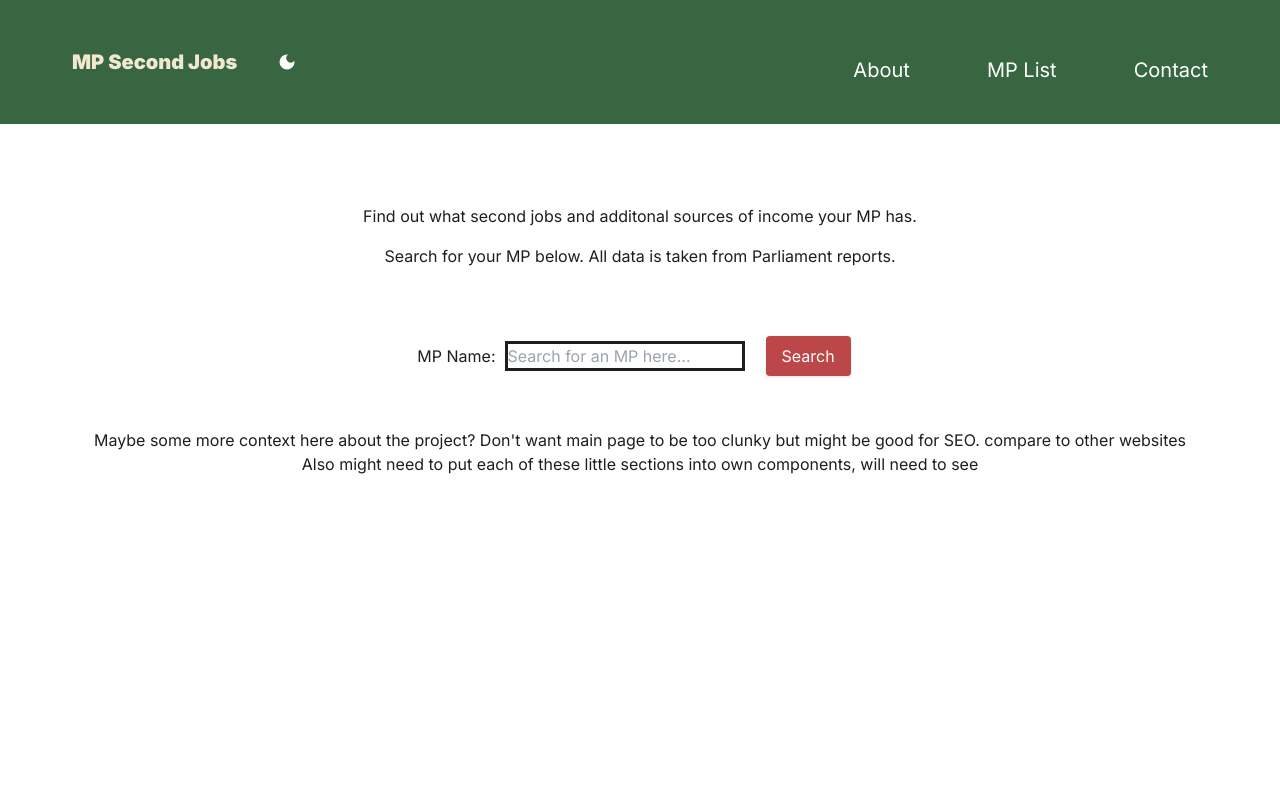
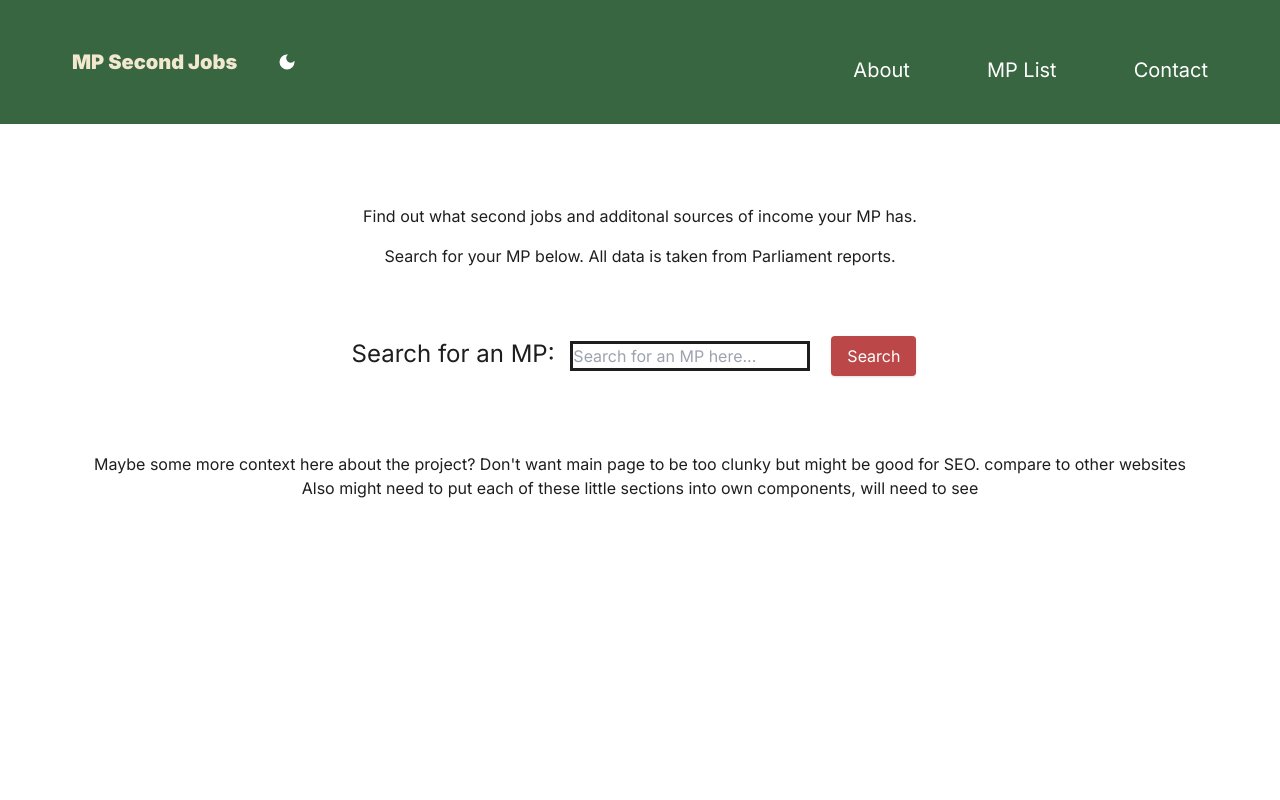
Before and after one commit to zamarz/second-jobs, a Next.js app: page / in a window 1280 px wide. Shown: the top 800 px of the page. Built offline with nearby package versions, Linux system fonts and the light colour scheme.

Commit message:
Add more styling to search component

```diff
--- a/src/components/MPCard.tsx
+++ b/src/components/MPCard.tsx
@@ -8,7 +8,7 @@ const MPCard = ({ mpInfo }: any) => {
   }
 
   return (
-    <div className="py-3 mx-auto">
+    <div className="py-3 mx-auto lg:mx-3">
       <div className="items-center text-center py-3 mx-auto">
         <Image
           src={mpInfo.thumbnailUrl}
@@ -17,7 +17,7 @@ const MPCard = ({ mpInfo }: any) => {
           width={200}
         />
         <h3>{mpInfo.nameDisplayAs}</h3>
-        <p>Party: {mpInfo.latestParty.name}</p>
+        <p>{mpInfo.latestParty.name}</p>
         <button className="button">
           <Link href={`/mps/${mpInfo.id}`}>See Expenses</Link>
         </button>
--- a/src/components/Search.tsx
+++ b/src/components/Search.tsx
@@ -1,8 +1,7 @@
 "use client";
 
 import { getMPSearch } from "@/app/utils/api";
-import { error } from "console";
-import { ChangeEvent, useEffect, useState } from "react";
+import { useEffect, useState } from "react";
 import MPCard from "./MPCard";
 
 const Search = () => {
@@ -25,18 +24,21 @@ const Search = () => {
   return (
     <section>
       <div>
-        <label className="mx-3">MP Name:</label>
+        <label className="mx-3 text-2xl">Search for an MP: </label>
         <input
           className="outline"
           placeholder="Search for an MP here..."
           id="userSearch"
           onChange={(event) => setSearchTerm(event.target.value)}
         ></input>
-        <button className="mx-6 button" type="submit">
+        <button className="mx-6 button" type="button">
           Search
         </button>
       </div>
-      <div hidden={false}>
+      <div
+        hidden={false}
+        className="grid grid-cols-2 md:grid-cols-2 lg:grid-cols-6 mx-3 py-3"
+      >
         {Object.keys(searchAPIData).length > 0 ? (
           searchAPIData.items.map((mp: any) => {
             return <MPCard key={mp.value.id} mpInfo={mp.value} />;
```
